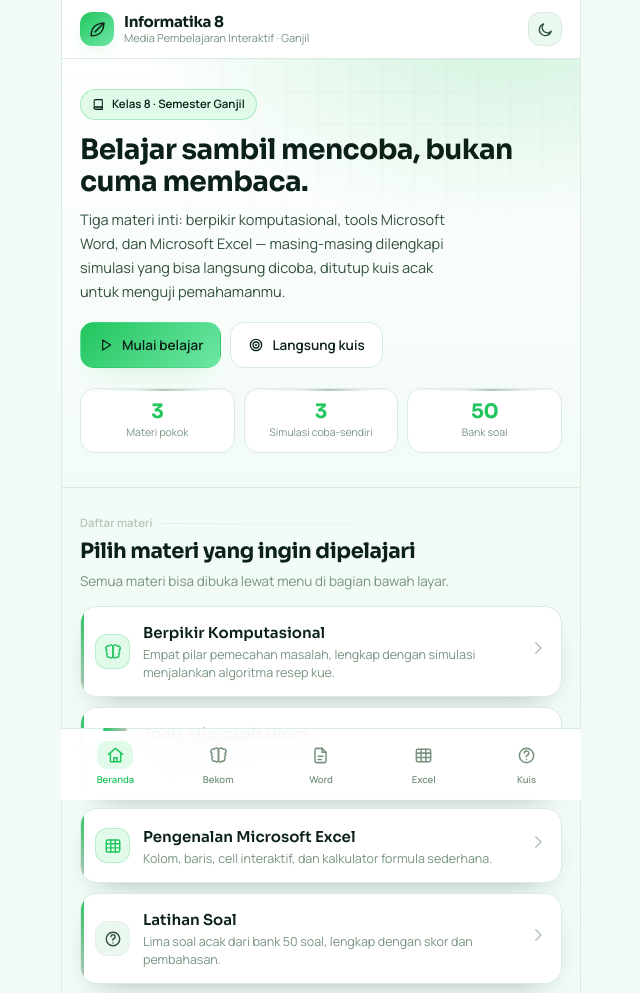
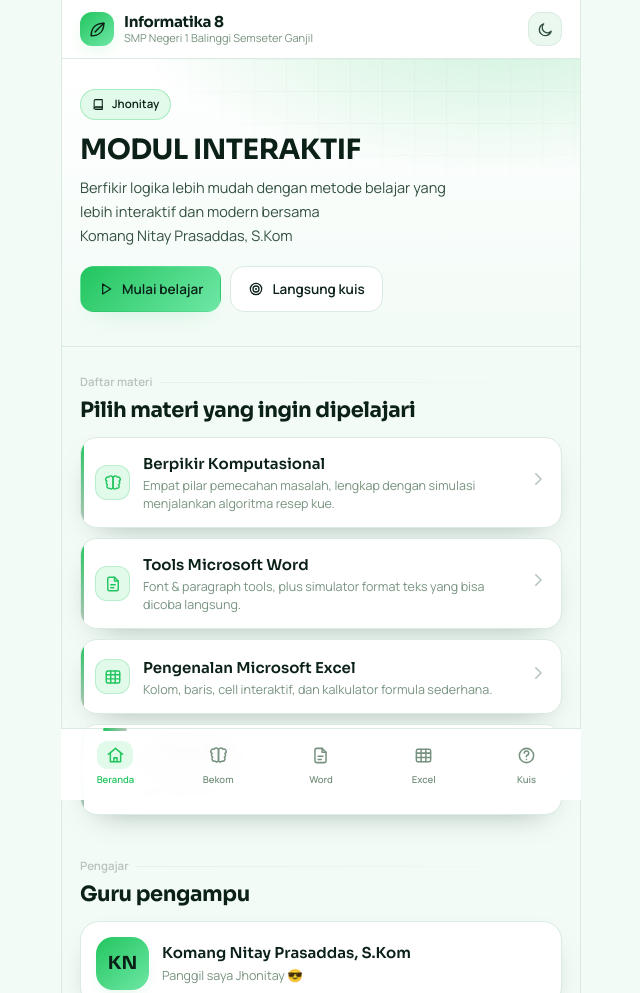
Before and after one commit to nextnitay/MPI-8-Ganjil, a plain HTML site: page index.html in a window 1280 px wide. Shown: the top 993 px of the page, without its empty margins (319-959 px from the left). Drawn offline with Linux system fonts and the light colour scheme.

Commit message:
Update index.html

```diff
--- a/index.html
+++ b/index.html
@@ -300,29 +300,24 @@
 <div class="shell">
   <header class="topbar">
     <div class="logo"><svg><use href="#i-leaf"/></svg></div>
-    <div><div class="brandmark">Informatika 8</div><div class="brandsub">Media Pembelajaran Interaktif · Ganjil</div></div>
+    <div><div class="brandmark">Informatika 8</div><div class="brandsub">SMP Negeri 1 Balinggi Semseter Ganjil</div></div>
     <button class="theme-btn" id="themeBtn" aria-label="Ganti mode gelap"><svg><use href="#i-moon"/></svg></button>
   </header>
 
   <!-- ============ BERANDA ============ -->
   <main class="page active" id="p-home">
     <section class="hero">
-      <div class="eyebrow"><svg><use href="#i-book"/></svg> Kelas 8 · Semester Ganjil</div>
-      <h1>Belajar sambil mencoba, bukan cuma membaca.</h1>
-      <p>Tiga materi inti: berpikir komputasional, tools Microsoft Word, dan Microsoft Excel — masing-masing dilengkapi simulasi yang bisa langsung dicoba, ditutup kuis acak untuk menguji pemahamanmu.</p>
+      <div class="eyebrow"><svg><use href="#i-book"/></svg> Jhonitay</div>
+      <h1 >MODUL INTERAKTIF</h1>
+      <p>Berfikir logika lebih mudah dengan metode belajar yang lebih interaktif dan modern bersama <br> Komang Nitay Prasaddas, S.Kom</p>
       <div class="hero-cta">
         <button class="btn btn-primary" data-go="bekom"><svg><use href="#i-play"/></svg> Mulai belajar</button>
         <button class="btn btn-ghost" data-go="kuis"><svg><use href="#i-target"/></svg> Langsung kuis</button>
       </div>
-      <div class="stats">
-        <div class="stat"><div class="stat-num">3</div><div class="stat-lab">Materi pokok</div></div>
-        <div class="stat"><div class="stat-num">3</div><div class="stat-lab">Simulasi coba-sendiri</div></div>
-        <div class="stat"><div class="stat-num">50</div><div class="stat-lab">Bank soal</div></div>
-      </div>
     </section>
 
     <section class="section">
-      <div class="sec-head"><div class="sec-kicker">Daftar materi</div><h2>Pilih materi yang ingin dipelajari</h2><p>Semua materi bisa dibuka lewat menu di bagian bawah layar.</p></div>
+      <div class="sec-head"><div class="sec-kicker">Daftar materi</div><h2>Pilih materi yang ingin dipelajari</h2></div>
       <button class="menu-card" data-go="bekom">
         <div class="ico"><svg><use href="#i-brain"/></svg></div>
         <div><div class="mc-t">Berpikir Komputasional</div><div class="mc-d">Empat pilar pemecahan masalah, lengkap dengan simulasi menjalankan algoritma resep kue.</div></div>
@@ -350,7 +345,7 @@
       <div class="profile">
         <div class="avatar">KN</div>
         <div><div style="font-family:'Sora',sans-serif;font-weight:600;font-size:15px">Komang Nitay Prasaddas, S.Kom</div>
-        <div style="font-size:12.5px;color:var(--muted)">Jhonitay · Guru Informatika Kelas 8</div></div>
+        <div style="font-size:12.5px;color:var(--muted)">Panggil saya Jhonitay 😎</div></div>
       </div>
       <div class="foot">Media Pembelajaran Interaktif · Informatika Kelas 8 Semester Ganjil</div>
     </section>
@@ -676,7 +671,7 @@
     <section class="hero">
       <div class="eyebrow"><svg><use href="#i-quiz"/></svg> Latihan soal</div>
       <h1>Kuis lima soal acak</h1>
-      <p>Setiap sesi mengambil 5 soal secara acak dari bank 50 soal. Ulangi kuis untuk mendapatkan soal yang berbeda.</p>
+      <p>Mari kita uji skill kalian dengan 5 soal di bawah !!!</p>
     </section>
 
     <section class="section">
@@ -684,8 +679,8 @@
         <div class="card">
           <h3><span class="ico"><svg><use href="#i-target"/></svg></span> Sebelum mulai</h3>
           <ul class="blist">
-            <li>Soal diambil acak dari materi berpikir komputasional, Word, dan Excel.</li>
-            <li>Jawaban benar ditandai hijau, jawaban salah ditandai merah, dan kunci jawabannya langsung ditampilkan.</li>
+            <li>Soal diambil acak dari dari seluruh materi</li>
+            <li>benar warna hijau, salah warna merah.</li>
             <li>Skor muncul di akhir bersama rekap seluruh jawabanmu.</li>
           </ul>
         </div>
```
